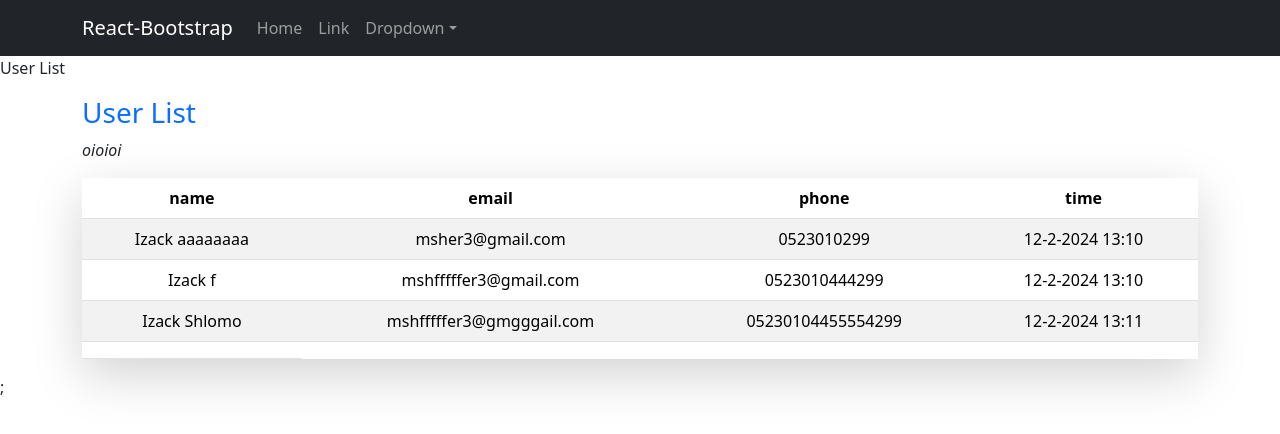
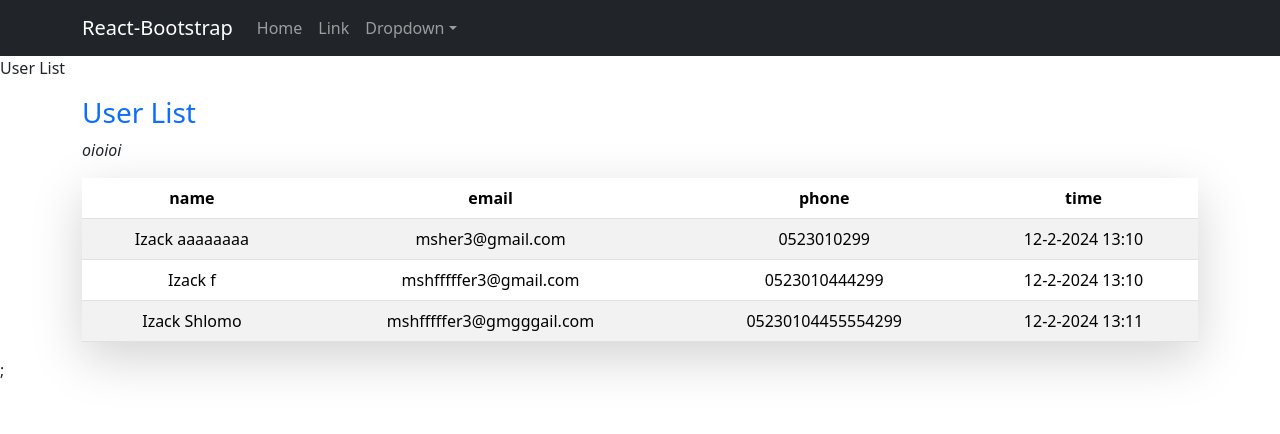
Before and after one commit to itzik-lesher/crm, a React (Create React App) app: page / in a window 1280 px wide. Shown: the top 434 px of the page. Built offline with nearby package versions, Linux system fonts and the light colour scheme.

Commit message:
table with data works including all lines

```diff
--- a/src/components/UserList.js
+++ b/src/components/UserList.js
@@ -100,15 +100,6 @@ const UserList = () => {
           <Col>
             <Table striped border hover className="shadow-lg text-center">
               <thead>
-                {/*} <tr>
-                  <th>SNO</th>
-                  <th>Name</th>
-                  <th>Email</th>
-                  <th>Website</th>
-                  <th>Company</th>
-                  <th>Location</th>
-                </tr>
-               */}
                 <tr>
                   {state.formFields.map((field) => {
                     return <th>{field}</th>;
@@ -116,25 +107,15 @@ const UserList = () => {
                 </tr>
               </thead>
               <tbody>
-                {state.users.length > 0 &&
-                  state.users.map((user, userIndex) => {
+                {state.formFieldsContet.map((userLine, userIndex) => {
                   return (
                     <tr key={userIndex}>
-                        <td>{user.name}</td>
-                        <td>{user.email}</td>
-                        <td>{user.phone}</td>
-                        <td>{user.time}</td>
-
-                        {Object.keys(user).map((formField) => {
-                          <td>{Object[formField]}</td>;
+                      {userLine.map((formField) => {
+                        return <td>{formField}</td>;
                       })}
                     </tr>
                   );
                 })}
-
-                <tr>
-                  <td>{state.users.name}</td>
-                </tr>
               </tbody>
             </Table>
           </Col>
```
Lines whose indentation alone changed are shown as unchanged.
